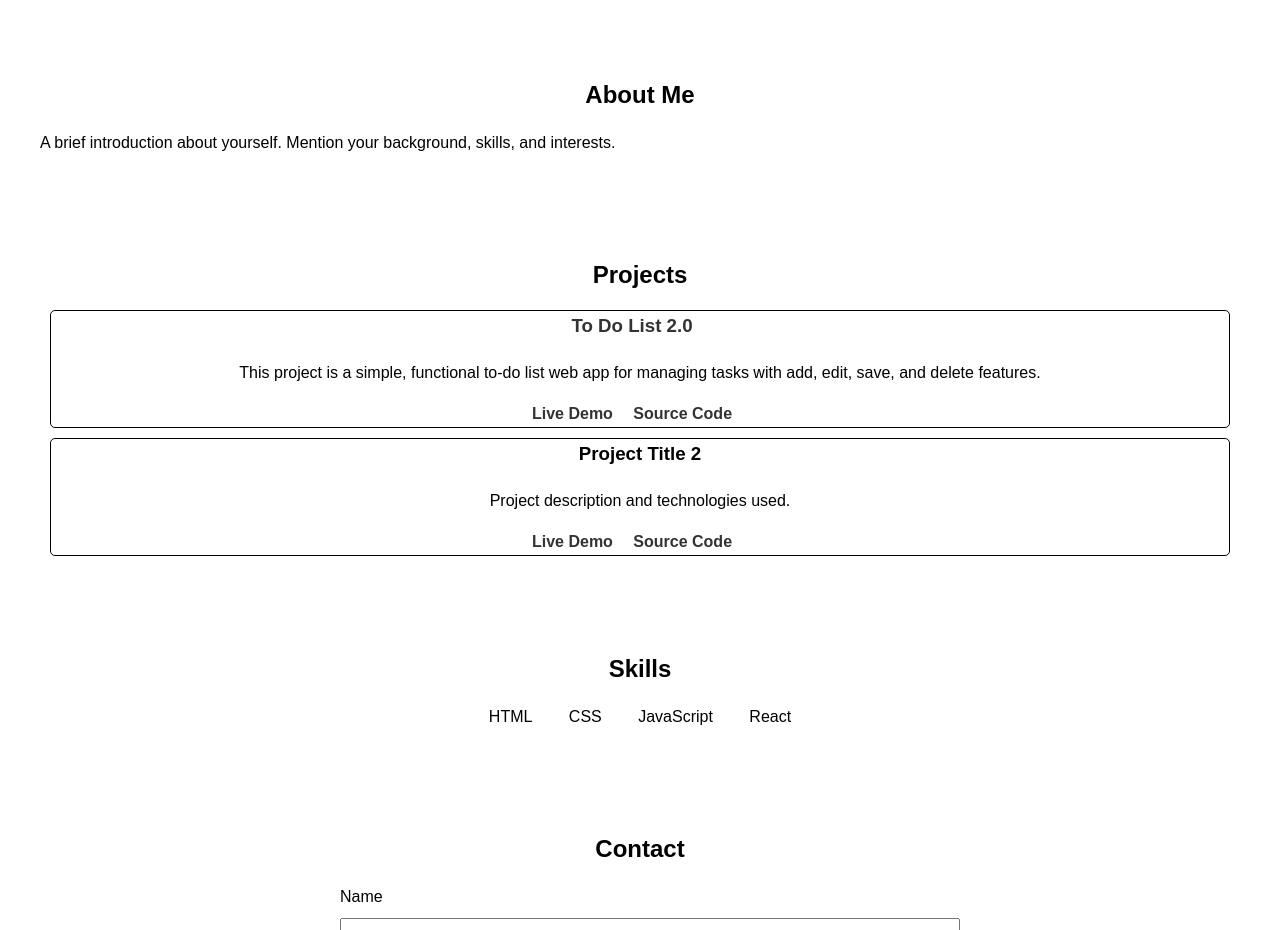
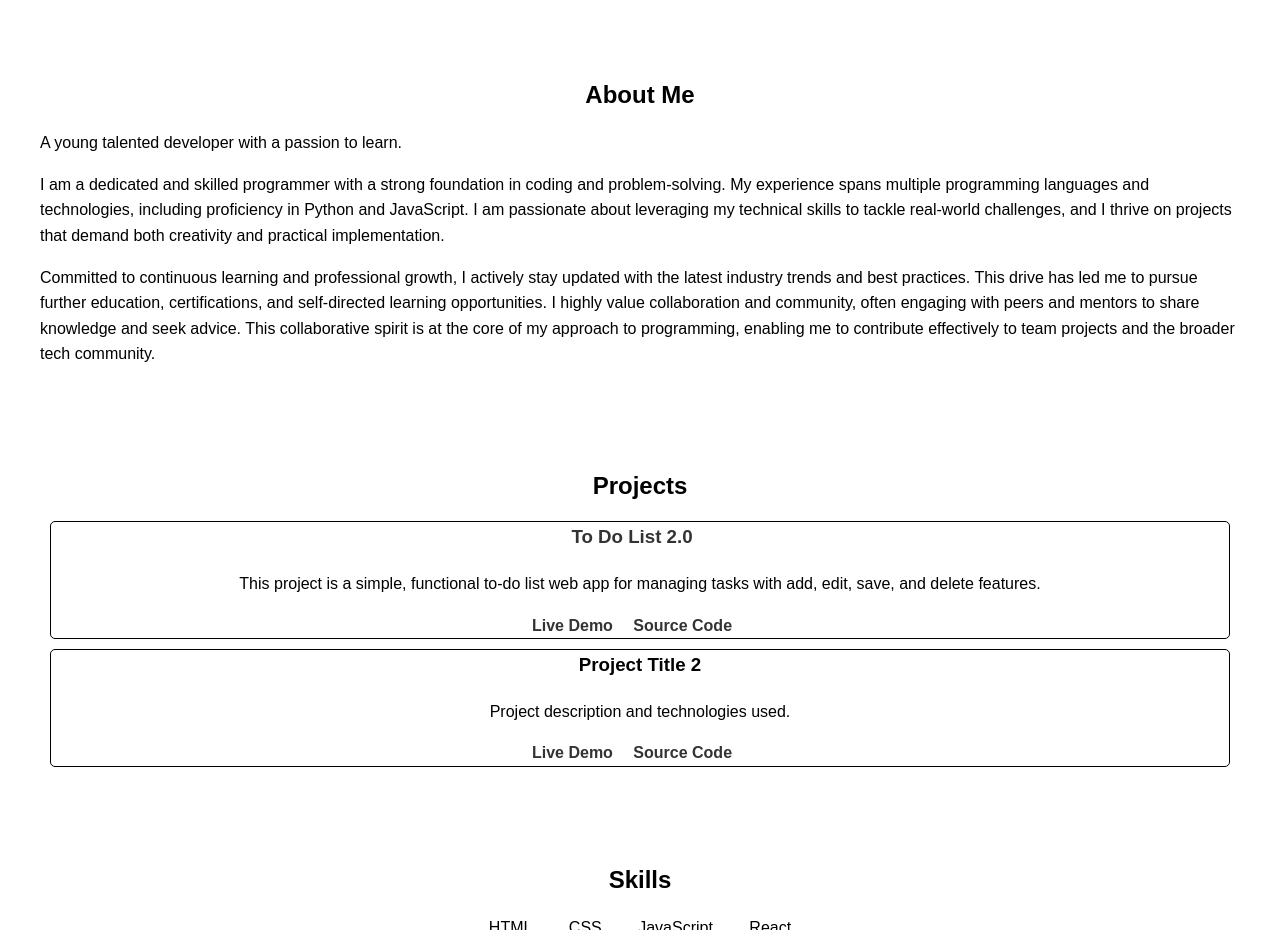
Before and after one commit to Jerry-Ferry11/VS, a plain HTML site: page Portfolio/index.html in a window 1280 px wide. Shown: the part 840-1770 px from the top of the page. Drawn offline with Linux system fonts and the light colour scheme; a script that the page names is missing.

Commit message:
New commit

```diff
--- a/Portfolio/index.html
+++ b/Portfolio/index.html
@@ -29,7 +29,13 @@
 
     <section id="about">
         <h2>About Me</h2>
-        <p>A brief introduction about yourself. Mention your background, skills, and interests.</p>
+        <p>A young talented developer with a passion to learn.</p>
+        <p>
+            I am a dedicated and skilled programmer with a strong foundation in coding and problem-solving. My experience spans multiple programming languages and technologies, including proficiency in Python and JavaScript. I am passionate about leveraging my technical skills to tackle real-world challenges, and I thrive on projects that demand both creativity and practical implementation.
+        </p>
+        <p>
+            Committed to continuous learning and professional growth, I actively stay updated with the latest industry trends and best practices. This drive has led me to pursue further education, certifications, and self-directed learning opportunities. I highly value collaboration and community, often engaging with peers and mentors to share knowledge and seek advice. This collaborative spirit is at the core of my approach to programming, enabling me to contribute effectively to team projects and the broader tech community.
+        </p>
     </section>
 
     <section id="projects">
```
